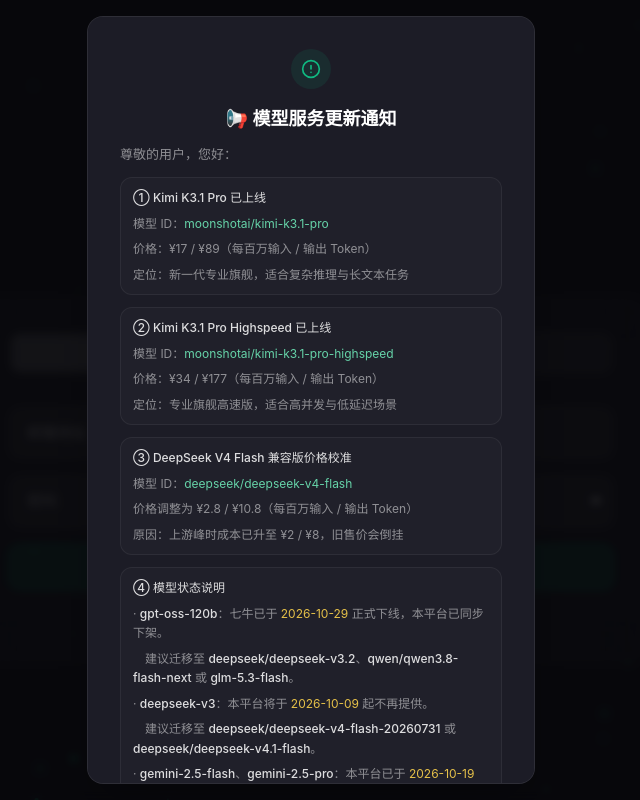
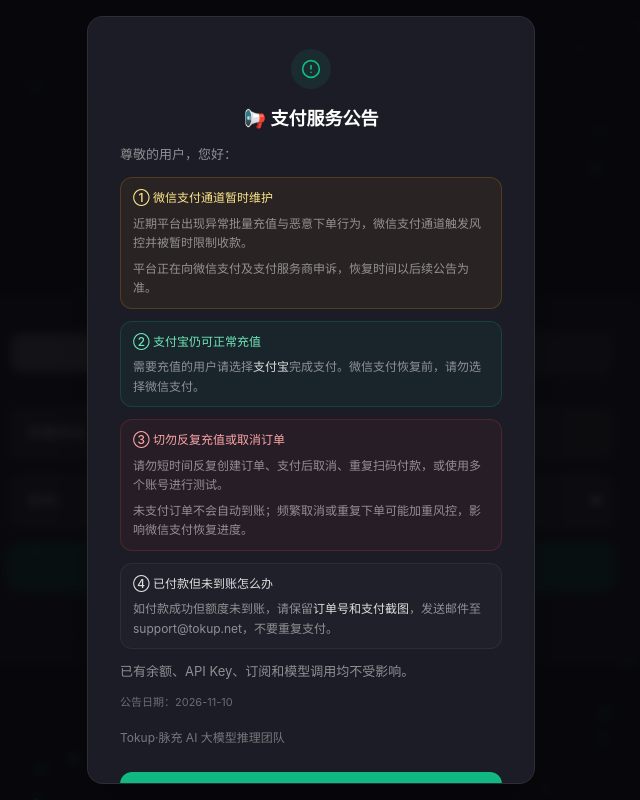
Before and after one commit to ly450358817/tokup, a React (Vite) app in the folder frontend/: page /login in a window 1280 px wide. Shown: the whole page, without its empty margins (329-969 px from the left). Built offline with nearby package versions, Linux system fonts and the light colour scheme.

Commit message:
announcement: warn users about payment risk controls

```diff
--- a/frontend/src/components/AnnouncementPopup.tsx
+++ b/frontend/src/components/AnnouncementPopup.tsx
@@ -1,7 +1,7 @@
 import { useState, useEffect } from 'react';
 
 // 公告版本号：内容变更时必须递增，否则已点击「我知道了」的用户 5 天内看不到新版
-const VERSION = 'v32';
+const VERSION = 'v33';
 
 function safeGet(store: Storage, key: string): string | null {
   try {
@@ -60,44 +60,34 @@ export default function AnnouncementPopup() {
             <circle cx="12" cy="12" r="10"/><line x1="12" y1="8" x2="12" y2="12"/><line x1="12" y1="16" x2="12.01" y2="16"/>
           </svg>
         </div>
-        <h2 className="text-[18px] font-semibold text-white text-center mb-3">📢 模型服务更新通知</h2>
+        <h2 className="text-[18px] font-semibold text-white text-center mb-3">📢 支付服务公告</h2>
         <div className="text-[13px] text-white/50 leading-relaxed space-y-3 mb-6">
           <p>尊敬的用户，您好：</p>
 
-          <div className="rounded-xl border border-white/[0.06] bg-white/[0.02] px-3 py-2.5 space-y-1.5 text-[12px]">
-            <p className="text-white/85 font-medium">① Kimi K3.1 Pro 已上线</p>
-            <p>模型 ID：<span className="text-emerald-300/90">moonshotai/kimi-k3.1-pro</span></p>
-            <p>价格：¥17 / ¥89（每百万输入 / 输出 Token）</p>
-            <p>定位：新一代专业旗舰，适合复杂推理与长文本任务</p>
+          <div className="rounded-xl border border-amber-500/20 bg-amber-500/[0.06] px-3 py-2.5 space-y-1.5 text-[12px]">
+            <p className="text-amber-200 font-medium">① 微信支付通道暂时维护</p>
+            <p>近期平台出现异常批量充值与恶意下单行为，微信支付通道触发风控并被暂时限制收款。</p>
+            <p>平台正在向微信支付及支付服务商申诉，恢复时间以后续公告为准。</p>
+          </div>
+
+          <div className="rounded-xl border border-emerald-500/20 bg-emerald-500/[0.05] px-3 py-2.5 space-y-1.5 text-[12px]">
+            <p className="text-emerald-300 font-medium">② 支付宝仍可正常充值</p>
+            <p>需要充值的用户请选择<span className="text-white/85 font-medium">支付宝</span>完成支付。微信支付恢复前，请勿选择微信支付。</p>
+          </div>
+
+          <div className="rounded-xl border border-red-500/20 bg-red-500/[0.05] px-3 py-2.5 space-y-1.5 text-[12px]">
+            <p className="text-red-300 font-medium">③ 切勿反复充值或取消订单</p>
+            <p>请勿短时间反复创建订单、支付后取消、重复扫码付款，或使用多个账号进行测试。</p>
+            <p>未支付订单不会自动到账；频繁取消或重复下单可能加重风控，影响微信支付恢复进度。</p>
           </div>
 
           <div className="rounded-xl border border-white/[0.06] bg-white/[0.02] px-3 py-2.5 space-y-1.5 text-[12px]">
-            <p className="text-white/85 font-medium">② Kimi K3.1 Pro Highspeed 已上线</p>
-            <p>模型 ID：<span className="text-emerald-300/90">moonshotai/kimi-k3.1-pro-highspeed</span></p>
-            <p>价格：¥34 / ¥177（每百万输入 / 输出 Token）</p>
-            <p>定位：专业旗舰高速版，适合高并发与低延迟场景</p>
+            <p className="text-white/85 font-medium">④ 已付款但未到账怎么办</p>
+            <p>如付款成功但额度未到账，请保留<span className="text-white/85 font-medium">订单号和支付截图</span>，发送邮件至 support@tokup.net，不要重复支付。</p>
           </div>
 
-          <div className="rounded-xl border border-white/[0.06] bg-white/[0.02] px-3 py-2.5 space-y-1.5 text-[12px]">
-            <p className="text-white/85 font-medium">③ DeepSeek V4 Flash 兼容版价格校准</p>
-            <p>模型 ID：<span className="text-emerald-300/90">deepseek/deepseek-v4-flash</span></p>
-            <p>价格调整为 ¥2.8 / ¥10.8（每百万输入 / 输出 Token）</p>
-            <p>原因：上游峰时成本已升至 ¥2 / ¥8，旧售价会倒挂</p>
-          </div>
-
-          <div className="rounded-xl border border-white/[0.06] bg-white/[0.02] px-3 py-2.5 space-y-1.5 text-[12px]">
-            <p className="text-white/85 font-medium">④ 模型状态说明</p>
-            <p>· <span className="text-white/85 font-medium">gpt-oss-120b</span>：七牛已于 <span className="text-amber-300/90">2026-10-29</span> 正式下线，本平台已同步下架。</p>
-            <p>　建议迁移至 <span className="text-white/85 font-medium">deepseek/deepseek-v3.2</span>、<span className="text-white/85 font-medium">qwen/qwen3.8-flash-next</span> 或 <span className="text-white/85 font-medium">glm-5.3-flash</span>。</p>
-            <p>· <span className="text-white/85 font-medium">deepseek-v3</span>：本平台将于 <span className="text-amber-300/90">2026-10-09</span> 起不再提供。</p>
-            <p>　建议迁移至 <span className="text-white/85 font-medium">deepseek/deepseek-v4-flash-20260731</span> 或 <span className="text-white/85 font-medium">deepseek/deepseek-v4.1-flash</span>。</p>
-            <p>· <span className="text-white/85 font-medium">gemini-2.5-flash</span>、<span className="text-white/85 font-medium">gemini-2.5-pro</span>：本平台已于 <span className="text-amber-300/90">2026-10-19</span> 下架。</p>
-            <p>　建议迁移至 <span className="text-white/85 font-medium">gemini-3.5-flash</span> 或 <span className="text-white/85 font-medium">gemini-3.5-flash-lite</span>（本平台已上线），或 <span className="text-white/85 font-medium">deepseek/deepseek-v4-flash</span>（¥2.8 / ¥10.8）。</p>
-            <p>· <span className="text-white/85 font-medium">deepseek/deepseek-v4-flash</span>、<span className="text-white/85 font-medium">deepseek/deepseek-v4-flash-vision-exp</span>：原计划 2026-10-25 退役，10/26 上游实测仍可调用，本平台继续提供；如后续退役将提前通知。</p>
-            <p>以上价格单位均为 ¥ / 百万 Token（输入 / 输出）。</p>
-          </div>
-
-          <p>您的 API Key、余额与订阅均不受影响。</p>
+          <p>已有余额、API Key、订阅和模型调用均不受影响。</p>
+          <p className="text-white/35 text-[11px]">公告日期：2026-11-10</p>
           <p className="text-white/40 text-[12px] pt-1">Tokup·脉充 AI 大模型推理团队</p>
         </div>
         <div className="space-y-2">
```
